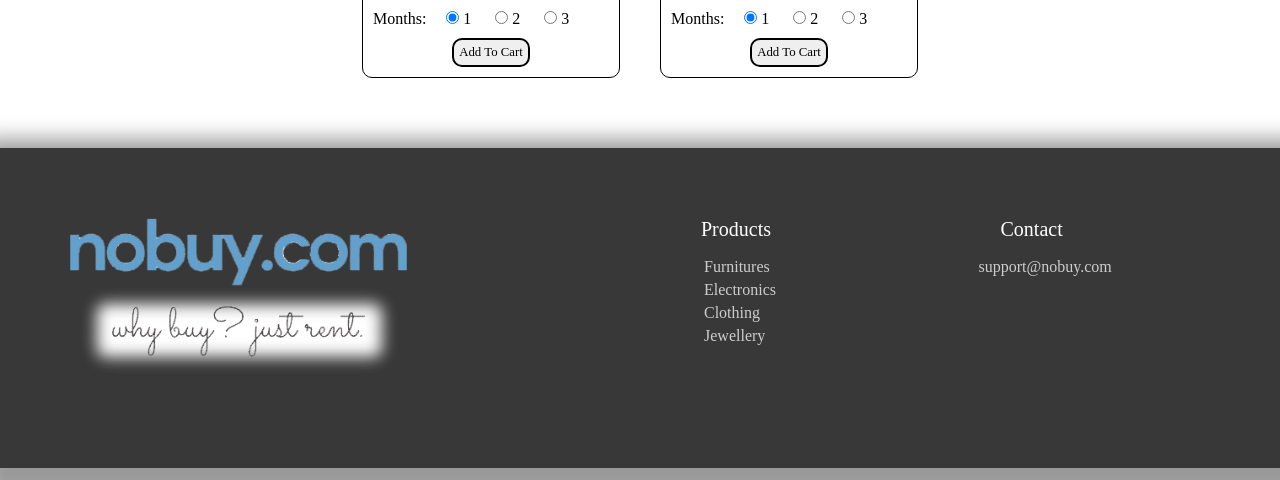
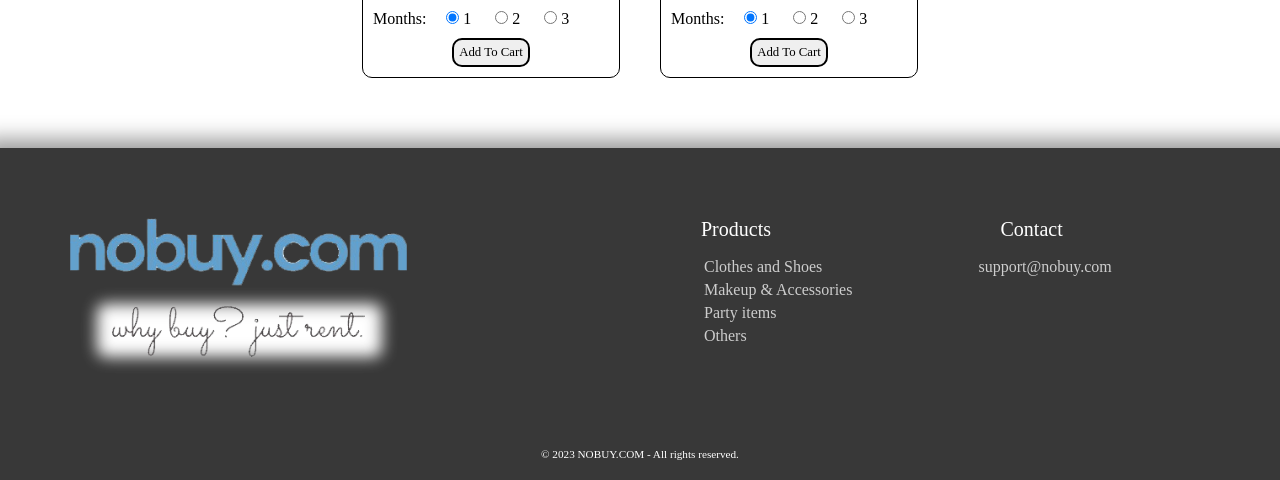
Before and after one commit to parulchaddha/RentItShop, a plain HTML site: page bedroom.html in a window 1280 px wide. Shown: the part 1105-1585 px from the top of the page. Drawn offline with Linux system fonts and the light colour scheme.

Commit message:
footer changed

```diff
--- a/bedroom.html
+++ b/bedroom.html
@@ -117,27 +117,27 @@
 	</div>
 
 
-    <footer>
+     <footer>
         <div class="footer-content">
             <img src="images/logo.png" class="logo-bottom" alt="" />
             <div class="footer-ul-container">
                 <ul class="category">
                     <li class="link-heading" style="margin:0 0 20px 0;">Products</li>
-                    <li><a href="furnitures.html" >Furnitures</a></li>
-                    <li><a href="electronics.html" >Electronics</a></li>
-                    <li><a href="clothing.html" >Clothing</a></li>
-                    <li><a href="jewellery.html" >Jewellery</a></li>
+                    <li><a href="furnitures.html">Clothes and Shoes</a></li>
+                    <li><a href="electronics.html">Makeup & Accessories</a></li>
+                    <li><a href="clothing.html"> Party items</a></li>
+                    <li><a href="jewellery.html"> Others</a></li>
+
                 </ul>
                 <ul class="category">
                     <li class="link-heading" style="margin:0 0 20px 25px;">Contact</li>
                     <li><a href="mailto:#">support@nobuy.com</a></li>
                 </ul>
+            </div>
 
-
-
-
-
-            </div>
+        </div>
+        <div class="copyright">
+            © 2023 NOBUY.COM - All rights reserved.
         </div>
     </footer>
 
```
Also changed, not shown: Index.html (+6 -5 lines), bride.html (+10 -10 lines), cameras.html (+10 -10 lines), clothing.html (+10 -10 lines), electronics.html (+10 -10 lines), furnitures.html (+10 -10 lines), gamingconsole.html (+10 -10 lines), groom.html (+10 -10 lines), jewellery.html (+10 -10 lines), kitchen.html (+10 -10 lines), laptop.html (+10 -10 lines), livingroom.html (+10 -10 lines), wfh.html (+10 -10 lines).
